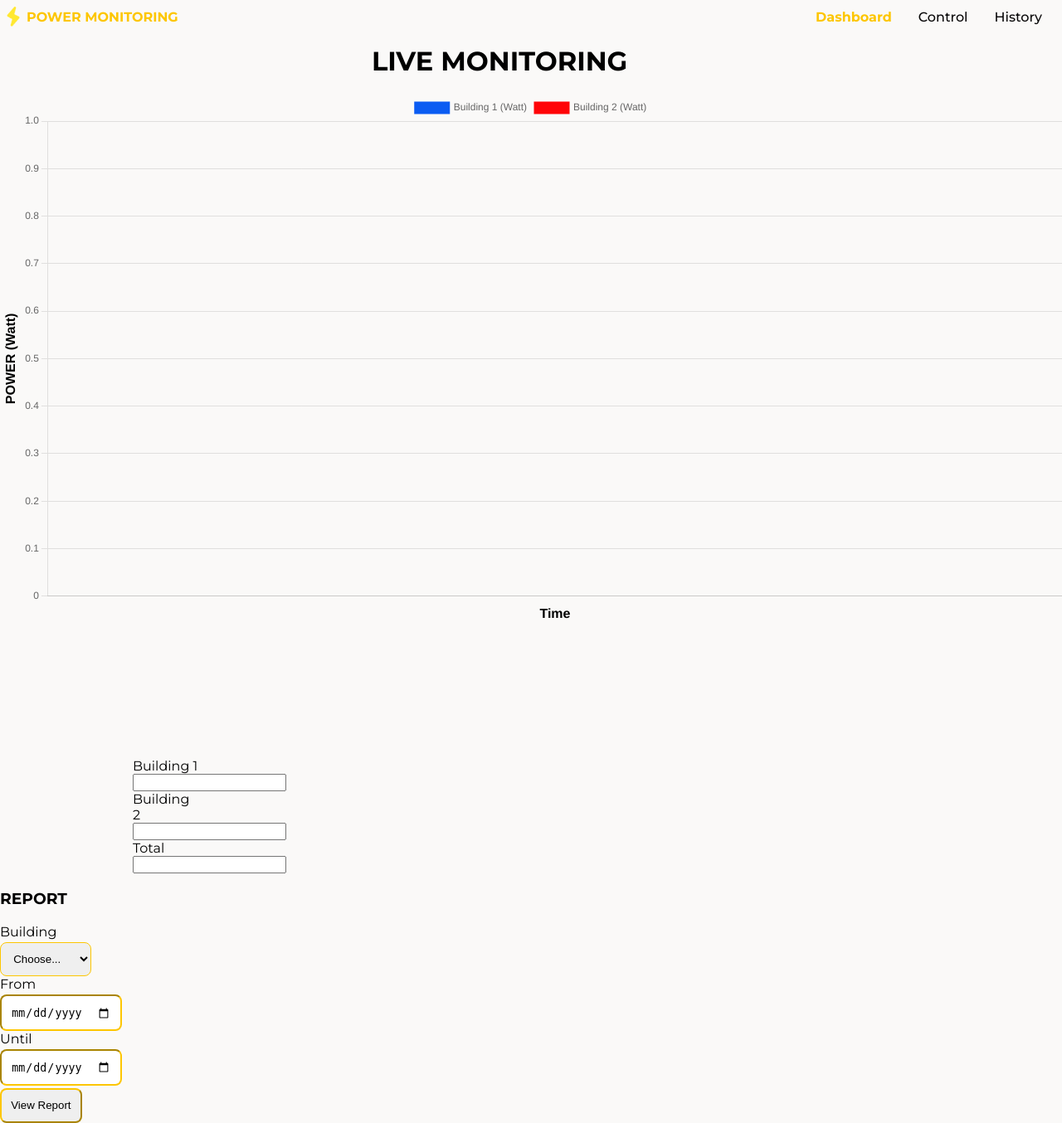
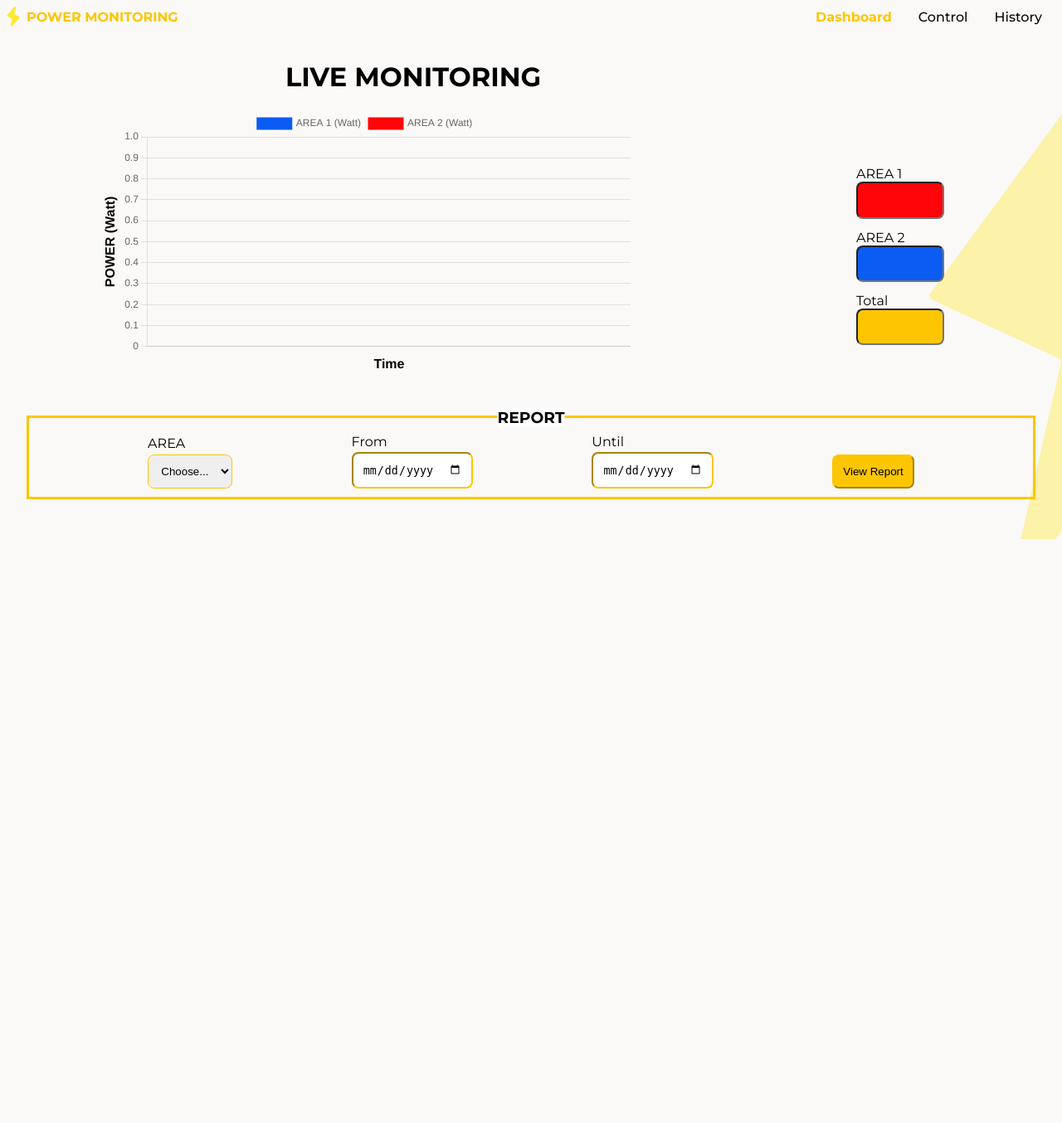
Before and after one commit to achillsetara16/Monitoring-Daya-Listrik-, a PHP site: page /dashboard.php in a window 1280 px wide; the page is wider, and only the part inside the window is pictured. Shown: that part at 83% size. After the commit the page ends 650 px from the top of that part, so only its background shows below. Run offline with PHP 8.4, Linux system fonts and the light colour scheme.

Commit message:
01/12/2024 css dan dashboard di ubah donni

```diff
--- a/dashboard.php
+++ b/dashboard.php
@@ -19,8 +19,9 @@
     <?php require 'metadata.php'; ?>
     <title>Dashboard</title>
     <script src="https://cdn.jsdelivr.net/npm/chart.js"></script>
+    <link href="style.css" rel="stylesheet">
 </head>
-<body class="dashboard">
+<body id="dashboard">
     <?php require 'navbar.php'; ?>
     <div class="container1">
     <div class="chart-container1">
@@ -28,11 +29,11 @@
         <canvas id="powerChart"></canvas>
     </div>
     <div class="form-container1">
-        <label for="building1">Building 1</label>
-        <input type="text" id="building1" readonly />
+        <label for="area1">AREA 1</label>
+        <input type="text" id="area_gedung2" readonly />
 
-        <label for="building2">Building 2</label>
-        <input type="text" id="building2" readonly />
+        <label for="area2">AREA 2</label>
+        <input type="text" id="area_gedung1" readonly />
 
         <label for="total">Total</label>
         <input type="text" id="total" readonly />
@@ -43,12 +44,12 @@
     <form action="report.php" method="POST">
         <div class="form-container">
             <div class="form-input">
-                <label for="building">Building</label><br>
-                <select name="building" id="building" required>
+                <label for="area">AREA</label><br>
+                <select name="area" id="area" required>
                     <option value="0">Choose...</option>
-                    <option value="all">All Building</option>
-                    <option value="1">Building 1</option>
-                    <option value="2">Building 2</option>
+                    <option value="all">All AREA</option>
+                    <option value="1">AREA 1</option>
+                    <option value="2">AREA 2</option>
                 </select>
             </div>
             <div class="form-input">
@@ -74,13 +75,13 @@
                 labels: [],
                 datasets: [
                     {
-                        label: 'Building 1 (Watt)',
+                        label: 'AREA 1 (Watt)',
                         borderColor: '#0B5CF2',
                         backgroundColor: '#0B5CF2',
                         data: []
                     },
                     {
-                        label: 'Building 2 (Watt)',
+                        label: 'AREA 2 (Watt)',
                         borderColor: '#FF0408',
                         backgroundColor: '#FF0408',
                         data: []
@@ -122,21 +123,21 @@
         .then(response => response.json())
         .then(data => {
             const labels = data.history.map(entry => entry.time);
-            const building1Data = data.history.map(entry => entry.building1);
-            const building2Data = data.history.map(entry => entry.building2);
+            const area1Data = data.history.map(entry => entry.area1);
+            const area2Data = data.history.map(entry => entry.area2);
 
             // Update chart dengan data terbaru
             powerChart.data.labels = labels;
-            powerChart.data.datasets[0].data = building1Data;
-            powerChart.data.datasets[1].data = building2Data;
+            powerChart.data.datasets[0].data = area1Data;
+            powerChart.data.datasets[1].data = area2Data;
             powerChart.update();
 
             // Panggil updateInputs dengan data terbaru dari grafik
-            const latestBuilding1 = building1Data[building1Data.length - 1];
-            const latestBuilding2 = building2Data[building2Data.length - 1];
+            const latestArea1 = area1Data[area1Data.length - 1];
+            const latestArea2 = area2Data[area2Data.length - 1];
 
             // Perbarui input berdasarkan data terbaru
-            updateInputs(latestBuilding1, latestBuilding2);
+            updateInputs(latestArea1, latestArea2);
         })
         .catch(error => console.error('Error fetching data:', error));
 }
@@ -144,17 +145,17 @@
 window.onload = updateData;
 
 // Fungsi untuk memperbarui kolom input berdasarkan data terbaru
-function updateInputs(building1Data, building2Data) {
-    const building1Input = document.getElementById('building1');
-    const building2Input = document.getElementById('building2');
+function updateInputs(area1Data, area2Data) {
+    const area1Input = document.getElementById('area1');
+    const area2Input = document.getElementById('area2');
     const totalInput = document.getElementById('total');
 
     // Set nilai untuk input field
-    building1Input.value = building1Data + " W";
-    building2Input.value = building2Data + " W";
+    area1Input.value = area1Data + " W";
+    area2Input.value = area2Data + " W";
 
     // Hitung total dan masukkan ke input total
-    const total = building1Data + building2Data;
+    const total = area1Data + area2Data;
     totalInput.value = total + " W";
 }
     </script>
--- a/style.css
+++ b/style.css
@@ -6,7 +6,7 @@ body {
     height: 100%;
     font-family: "Montserrat", sans-serif;
   }
-#dashboard .dashboard{
+  #dashboard {
     background-image: url('image/background.png');
     background-position: 70rem 1rem;
     background-repeat: no-repeat;
@@ -73,8 +73,8 @@ h1 {
     font-weight: bold;
   }
   .form-container1 {
-  width: 5rem; /* Lebar form */
-  margin: 10rem; /* Pusatkan form di halaman */
+    width: 5rem;
+    margin: 10rem;
     width: 5rem;
     flex-direction: column;
     font-size:1rem;
@@ -88,16 +88,14 @@ h1 {
     margin-bottom: 0.8rem;
     text-align: right;
   }
-#dashboard #building1 {
-  background-color: #0b5cf2; /* Warna biru */
+ #dashboard #area_gedung1 {
+    background-color: #0b5cf2;
   }
-
-#dashboard #building2 {
-  background-color: #ff0408; /* Warna merah */
+  #dashboard #area_gedung2{
+    background-color: #ff0408;
   }
-
   #dashboard #total {
-  background-color: #fdc600; /* Warna kuning */
+    background-color: #fdc600;
   }
   #dashboard #submit {
     background-color: #fdc600;
```
Lines whose indentation alone changed are shown as unchanged.
